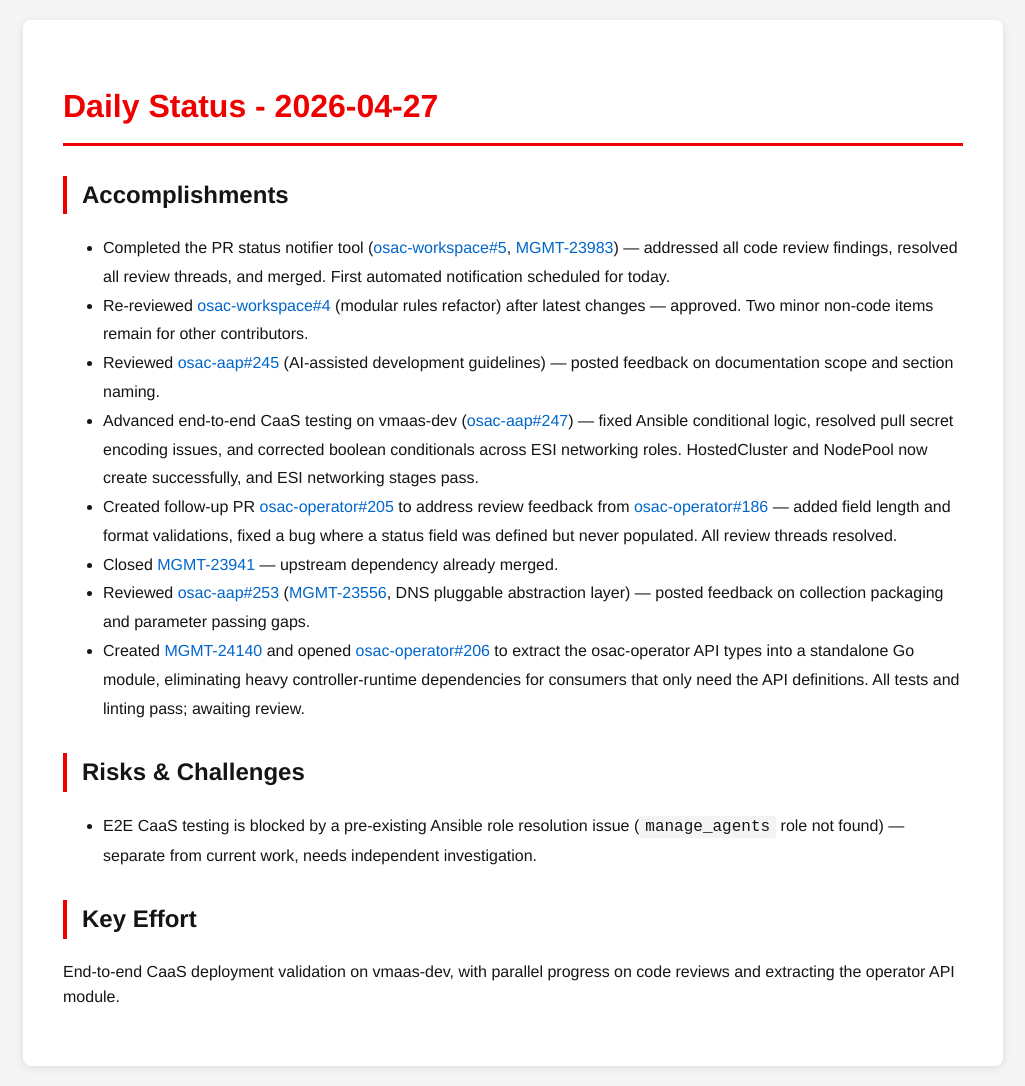
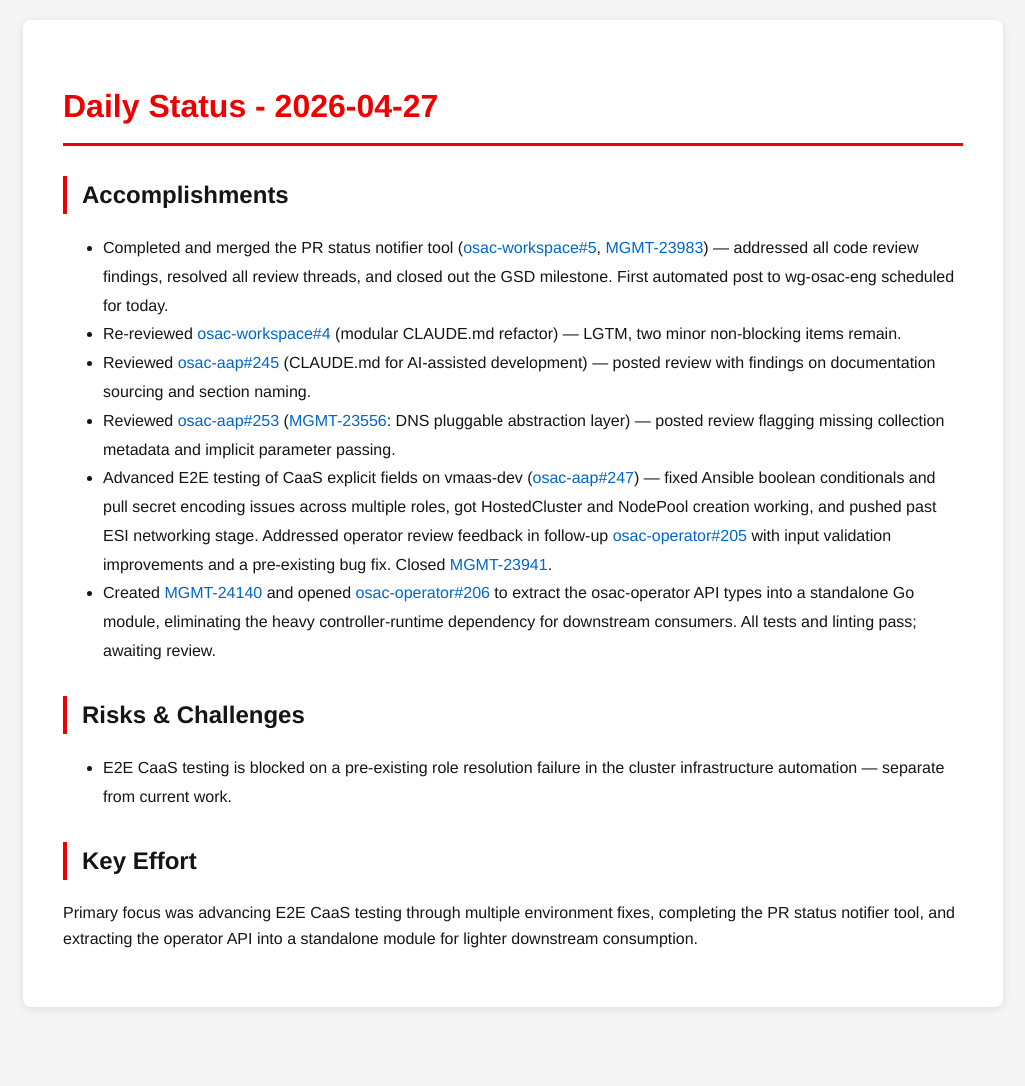
Before and after one commit to tzvatot/daily-status, a Jekyll site: the page built from 2026-04-27.md, in a window 1280 px wide. Shown: the whole page, without its empty margins (127-1152 px from the left). Built offline with Jekyll 4.4.1, drawn with Linux system fonts in a browser that asks for light colours; after the commit the page ends 1027 px from its top, so only the background shows below that.

Commit message:
Daily status update - 2026-04-27

```diff
--- a/2026-04-27.md
+++ b/2026-04-27.md
@@ -7,17 +7,15 @@
 # Daily Status - 2026-04-27
 
 ## Accomplishments
-- Completed the PR status notifier tool ([osac-workspace#5](https://github.com/osac-project/osac-workspace/pull/5), [MGMT-23983](https://issues.redhat.com/browse/MGMT-23983)) — addressed all code review findings, resolved all review threads, and merged. First automated notification scheduled for today.
-- Re-reviewed [osac-workspace#4](https://github.com/osac-project/osac-workspace/pull/4) (modular rules refactor) after latest changes — approved. Two minor non-code items remain for other contributors.
-- Reviewed [osac-aap#245](https://github.com/osac-project/osac-aap/pull/245) (AI-assisted development guidelines) — posted feedback on documentation scope and section naming.
-- Advanced end-to-end CaaS testing on vmaas-dev ([osac-aap#247](https://github.com/osac-project/osac-aap/pull/247)) — fixed Ansible conditional logic, resolved pull secret encoding issues, and corrected boolean conditionals across ESI networking roles. HostedCluster and NodePool now create successfully, and ESI networking stages pass.
-- Created follow-up PR [osac-operator#205](https://github.com/osac-project/osac-operator/pull/205) to address review feedback from [osac-operator#186](https://github.com/osac-project/osac-operator/pull/186) — added field length and format validations, fixed a bug where a status field was defined but never populated. All review threads resolved.
-- Closed [MGMT-23941](https://issues.redhat.com/browse/MGMT-23941) — upstream dependency already merged.
-- Reviewed [osac-aap#253](https://github.com/osac-project/osac-aap/pull/253) ([MGMT-23556](https://issues.redhat.com/browse/MGMT-23556), DNS pluggable abstraction layer) — posted feedback on collection packaging and parameter passing gaps.
-- Created [MGMT-24140](https://issues.redhat.com/browse/MGMT-24140) and opened [osac-operator#206](https://github.com/osac-project/osac-operator/pull/206) to extract the osac-operator API types into a standalone Go module, eliminating heavy controller-runtime dependencies for consumers that only need the API definitions. All tests and linting pass; awaiting review.
+- Completed and merged the PR status notifier tool ([osac-workspace#5](https://github.com/osac-project/osac-workspace/pull/5), [MGMT-23983](https://issues.redhat.com/browse/MGMT-23983)) — addressed all code review findings, resolved all review threads, and closed out the GSD milestone. First automated post to wg-osac-eng scheduled for today.
+- Re-reviewed [osac-workspace#4](https://github.com/osac-project/osac-workspace/pull/4) (modular CLAUDE.md refactor) — LGTM, two minor non-blocking items remain.
+- Reviewed [osac-aap#245](https://github.com/osac-project/osac-aap/pull/245) (CLAUDE.md for AI-assisted development) — posted review with findings on documentation sourcing and section naming.
+- Reviewed [osac-aap#253](https://github.com/osac-project/osac-aap/pull/253) ([MGMT-23556](https://issues.redhat.com/browse/MGMT-23556): DNS pluggable abstraction layer) — posted review flagging missing collection metadata and implicit parameter passing.
+- Advanced E2E testing of CaaS explicit fields on vmaas-dev ([osac-aap#247](https://github.com/osac-project/osac-aap/pull/247)) — fixed Ansible boolean conditionals and pull secret encoding issues across multiple roles, got HostedCluster and NodePool creation working, and pushed past ESI networking stage. Addressed operator review feedback in follow-up [osac-operator#205](https://github.com/osac-project/osac-operator/pull/205) with input validation improvements and a pre-existing bug fix. Closed [MGMT-23941](https://issues.redhat.com/browse/MGMT-23941).
+- Created [MGMT-24140](https://issues.redhat.com/browse/MGMT-24140) and opened [osac-operator#206](https://github.com/osac-project/osac-operator/pull/206) to extract the osac-operator API types into a standalone Go module, eliminating the heavy controller-runtime dependency for downstream consumers. All tests and linting pass; awaiting review.
 
 ## Risks & Challenges
-- E2E CaaS testing is blocked by a pre-existing Ansible role resolution issue (`manage_agents` role not found) — separate from current work, needs independent investigation.
+- E2E CaaS testing is blocked on a pre-existing role resolution failure in the cluster infrastructure automation — separate from current work.
 
 ## Key Effort
-End-to-end CaaS deployment validation on vmaas-dev, with parallel progress on code reviews and extracting the operator API module.
+Primary focus was advancing E2E CaaS testing through multiple environment fixes, completing the PR status notifier tool, and extracting the operator API into a standalone module for lighter downstream consumption.
```
